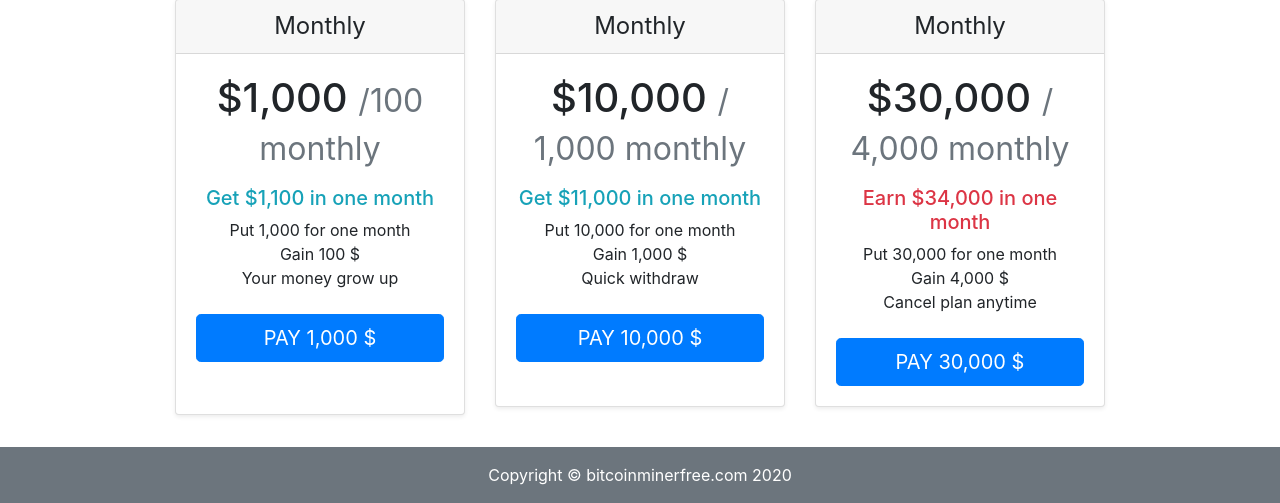
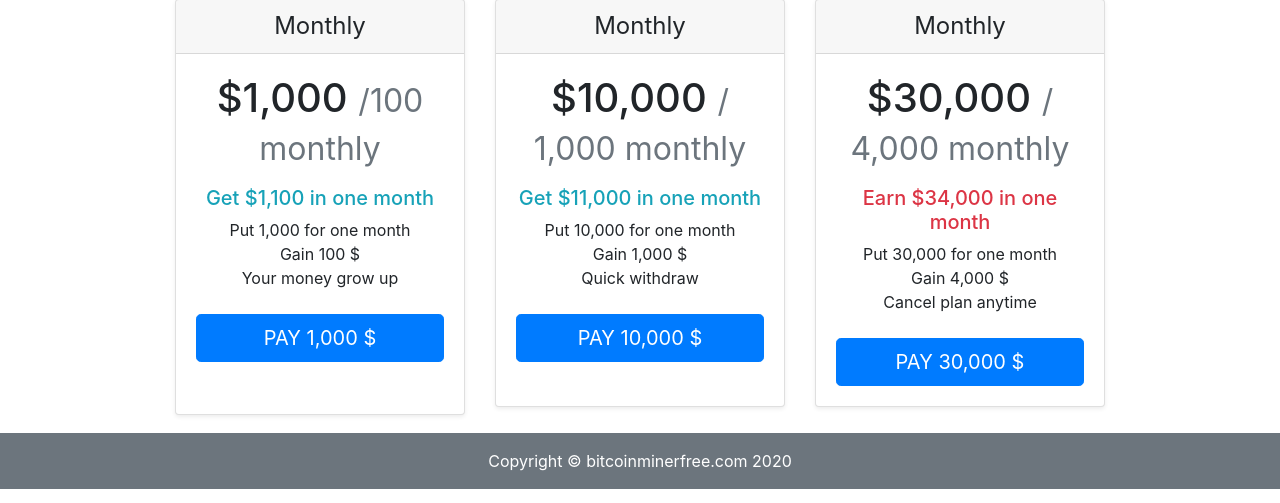
Before and after one commit to manalap/Django-payment-subscription, a Django app: page / in a window 1280 px wide. Shown: the part 311-814 px from the top of the page. Run offline with Django 3.2, Linux system fonts and the light colour scheme; some libraries are stand-ins or nearby versions.

Commit message:
korjattu

```diff
--- a/plans/templates/plans/base.html
+++ b/plans/templates/plans/base.html
@@ -51,7 +51,7 @@
     </div>
 
     {% block content %} {% endblock %}
-    <footer class="py-3 mb-0 bg-secondary">
+    <footer style="position: absolute; bottom: 0; width: 100%; " class="py-3 mb-0 bg-secondary">
       <div class="container">
         <p class="m-0 text-center text-white">
           Copyright &copy; bitcoinminerfree.com 2020
```
